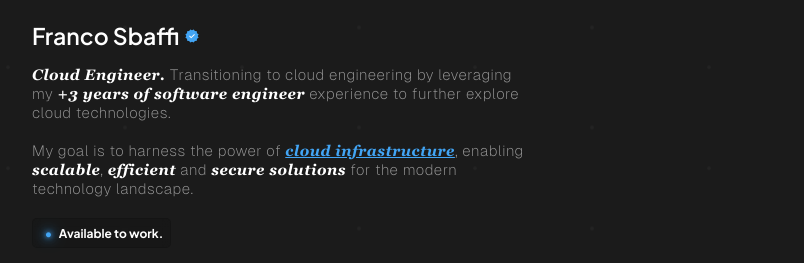
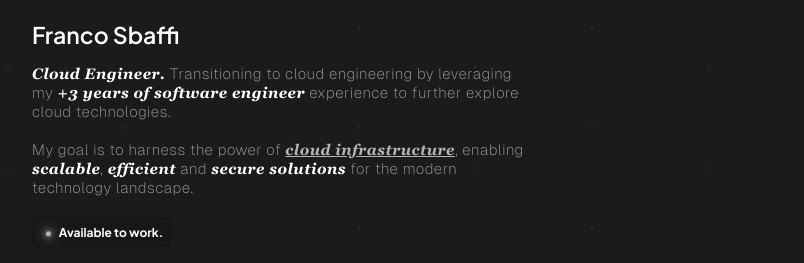
Before and after one commit to FrancoSbaffi/Portfolio, a plain HTML site: page index.html in a window 1280 px wide. Shown: the part 198-461 px from the top of the page, without its empty margins (223-1027 px from the left). Drawn offline with nearby package versions, Linux system fonts and the light colour scheme.

Commit message:
update-finish

```diff
--- a/assets/css/style.css
+++ b/assets/css/style.css
@@ -57,7 +57,7 @@
   --blur: rgba(160, 160, 170, 0.2);
   --back-blur: #0000001f;
   --bg: #232323;
-  --color-about: rgb(66,165,245);
+  --color-about: #B4B5B7;
   --line-about: #ffffff1c;
 }
 
@@ -103,7 +103,7 @@ body.dark {
   --blur: rgba(160, 160, 170, 0.2);
   --back-blur: #937f7f33;
   --bg: #f1ecec;
-  --color-about: rgb(66,165,245);
+  --color-about: #B4B5B7;
   --line-about: #0000003d;
 }
 
@@ -1223,7 +1223,7 @@ code {
 
 @media (max-width: 425px) {
   .title-blog {
-    font-size: 30px;
+    font-size: 25px;
   }
   .written-by {
     font-size: 10px;
--- a/index.html
+++ b/index.html
@@ -7,7 +7,7 @@
   <meta name="viewport" content="width=device-width, initial-scale=1.0" />
   <title>Franco Sbaffi — Homepage</title>
   <meta name="description" content="Cloud Engineer, with experience in Microsoft Azure, Python and Alibaba Cloud.">
-  <link rel="icon" href="assets/img/icon.svg" />
+  <link rel="icon" href="assets/img/icon.jpg" />
   <link rel="stylesheet" href="assets/css/style.css" />
   <script src="https://unpkg.com/@phosphor-icons/web"></script>
   <script src="https://cdnjs.cloudflare.com/ajax/libs/gsap/3.12.2/gsap.min.js"></script>
@@ -63,20 +63,7 @@
         <img class="img-me" src="assets/img/Me.jpg" alt="photo of me">
       </div>
       <p class="presentation" id="cloud-engineer" data-section="profile" data-value="role">
-        Franco Sbaffi <svg width='18' height='18' viewBox='0 0 24 24' xmlns='http://www.w3.org/2000/svg' xmlns:xlink='http://www.w3.org/1999/xlink'><rect width='18' height='18' stroke='none' fill='#000000' opacity='0'/>
-
-
-          <g transform="matrix(0.42 0 0 0.42 12 12)" >
-          <g style="" >
-          <g transform="matrix(1 0 0 1 0 0)" >
-          <polygon style="stroke: none; stroke-width: 1; stroke-dasharray: none; stroke-linecap: butt; stroke-dashoffset: 0; stroke-linejoin: miter; stroke-miterlimit: 4; fill: rgb(66,165,245); fill-rule: nonzero; opacity: 1;" points="5.62,-21 9.05,-15.69 15.37,-15.38 15.69,-9.06 21,-5.63 18.12,0 21,5.62 15.69,9.05 15.38,15.37 9.06,15.69 5.63,21 0,18.12 -5.62,21 -9.05,15.69 -15.37,15.38 -15.69,9.06 -21,5.63 -18.12,0 -21,-5.62 -15.69,-9.05 -15.38,-15.37 -9.06,-15.69 -5.63,-21 0,-18.12 " />
-          </g>
-          <g transform="matrix(1 0 0 1 -0.01 0.51)" >
-          <polygon style="stroke: none; stroke-width: 1; stroke-dasharray: none; stroke-linecap: butt; stroke-dashoffset: 0; stroke-linejoin: miter; stroke-miterlimit: 4; fill: rgb(255,255,255); fill-rule: nonzero; opacity: 1;" points="-2.6,6.74 -9.09,0.25 -6.97,-1.87 -2.56,2.53 7,-6.74 9.09,-4.59 " />
-          </g>
-          </g>
-          </g>
-          </svg>
+        Franco Sbaffi
       </p>
 
       <p class="sub-title" data-section="second-section" data-value="desc1">
```
Also changed, not shown: assets/pages/about/about.html (+2 -2 lines), assets/img/Me.jpg, assets/img/about/about_large.jpg, assets/img/icon.jpg (added), assets/img/icon.svg (deleted).
